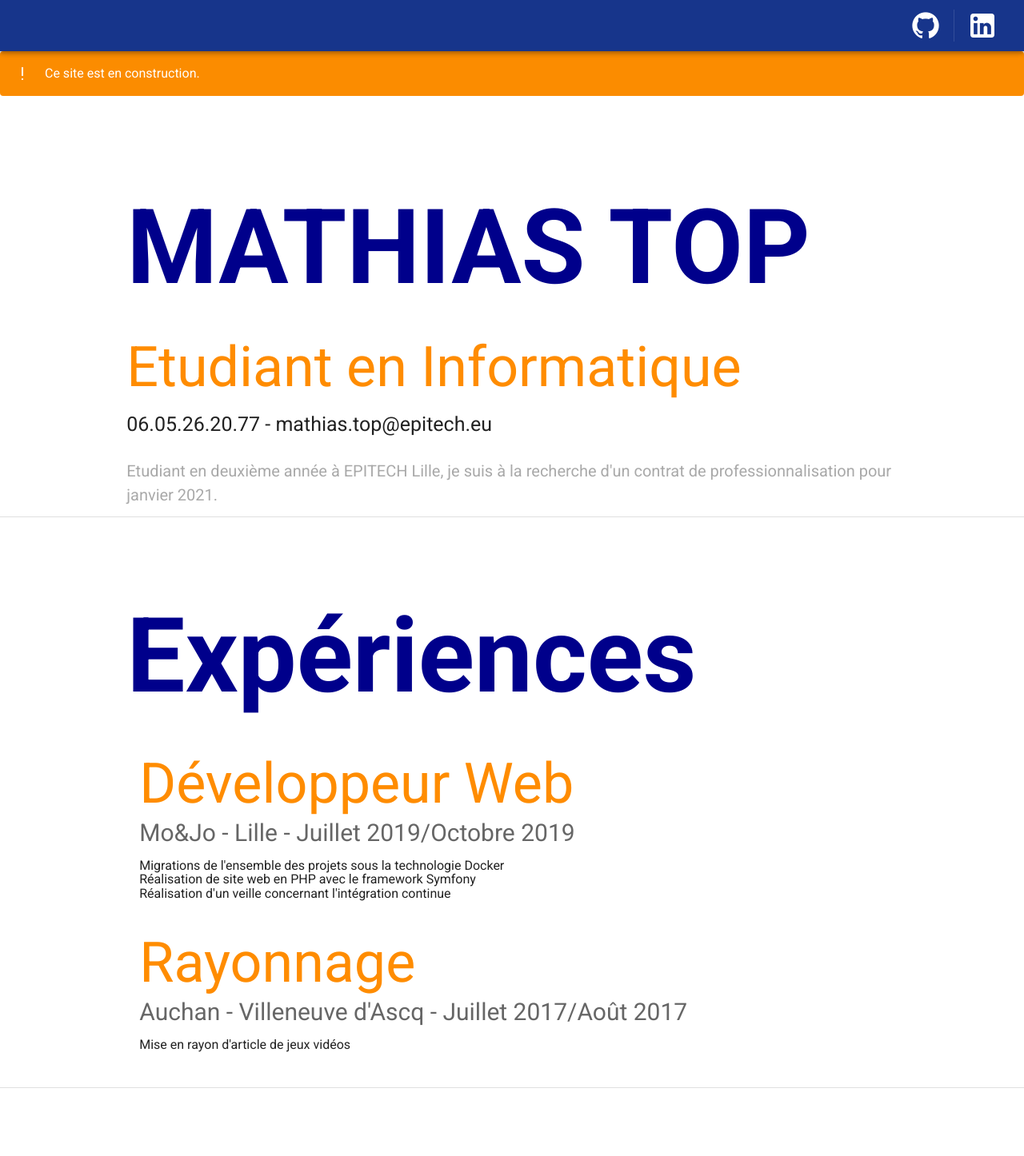
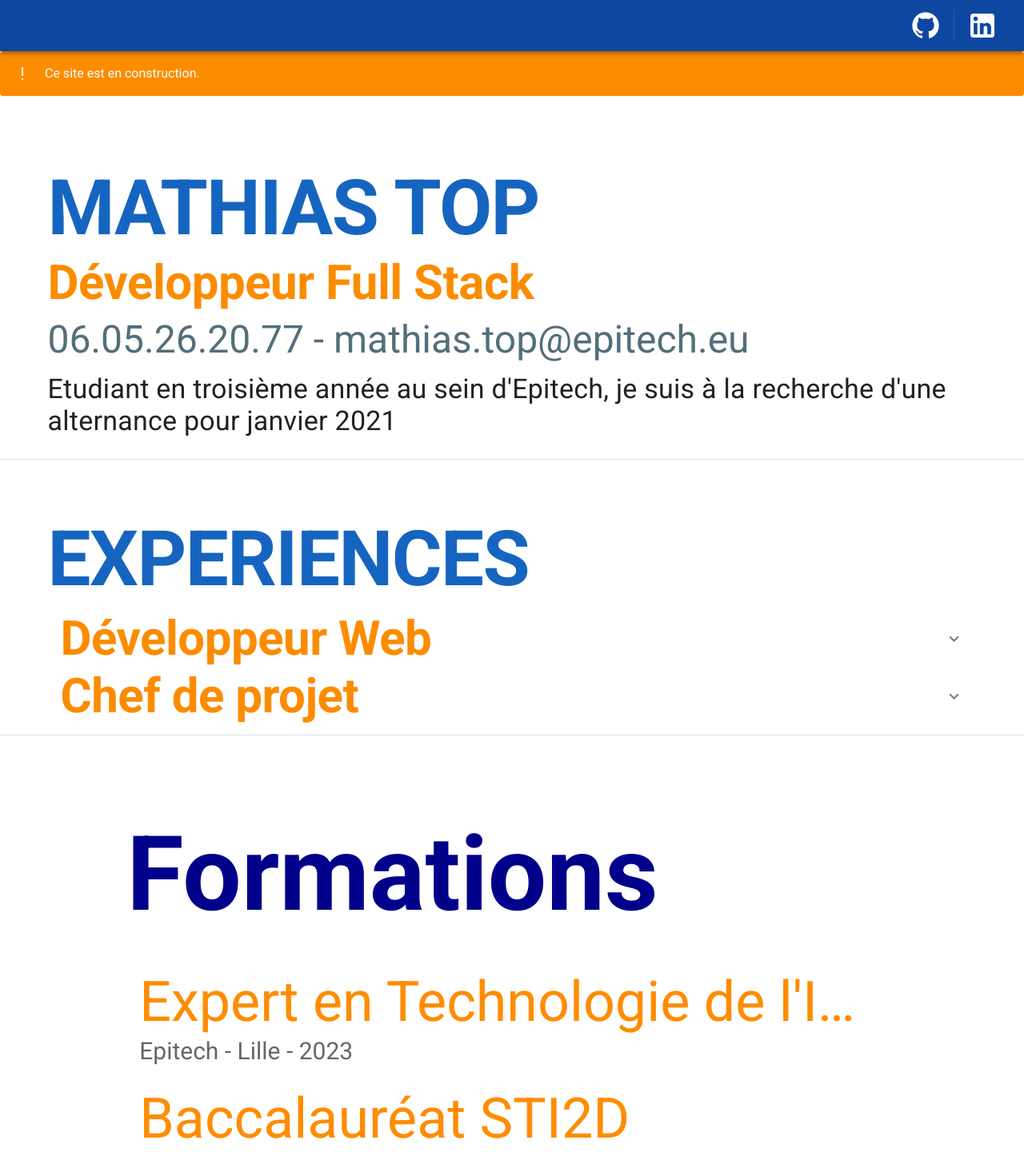
Before and after one commit to mathiastop/cv-site, a Vue app: page / in a window 1280 px wide. Shown: the top 1446 px of the page at 80% size. Built offline with nearby package versions, Linux system fonts and the light colour scheme.

Commit message:
[~] rewrite main and experiences

```diff
--- a/src/App.vue
+++ b/src/App.vue
@@ -2,19 +2,9 @@
   <v-app>
     <v-app-bar
       app
-      color="#17358B"
+      color="blue darken-4"
       dark
     >
-      <div class="d-flex align-center">
-        <v-img
-          alt="Mathias Top"
-          class="shrink mr-2"
-          contain
-          src="./assets/mathias.top.png"
-          transition="scale-transition"
-          width="40"
-        />
-      </div>
 
       <v-spacer></v-spacer>
 
@@ -35,31 +25,31 @@
       </v-btn>
     </v-app-bar>
 
-    <v-content>
+    <v-main>
       <v-alert type="warning">
         Ce site est en construction.
       </v-alert>
-    </v-content>
+    </v-main>
 
-    <v-content>
+    <v-main>
       <Main/>
-    </v-content>
+    </v-main>
     <v-divider></v-divider>
-    <v-content>
+    <v-main>
       <Experience/>
-    </v-content>
+    </v-main>
     <v-divider></v-divider>
-    <v-content>
+    <v-main>
       <Formation/>
-    </v-content>
+    </v-main>
     <v-divider></v-divider>
-    <v-content>
+    <v-main>
       <Competences/>
-    </v-content>
+    </v-main>
     <v-divider></v-divider>
-    <v-content>
+    <v-main>
       <Realisations/>
-    </v-content>
+    </v-main>
   </v-app>
 </template>
 
--- a/src/components/Experience.vue
+++ b/src/components/Experience.vue
@@ -1,88 +1,55 @@
 <template>
   <v-container>
-    <v-row v-show="$vuetify.breakpoint.mdAndUp">
-      <v-col cols="1"></v-col>
-      <v-col cols="10">
-        <div style="font-size: 130px; font-weight: bold; color: darkblue">
-          Expériences
-        </div>
-        <v-list>
-
+    <p class="text-h1 blue--text text--darken-3 font-weight-bold">EXPERIENCES</p>
+    <v-list-group>
+      <template v-slot:activator>
+        <v-list-item-title class="text-h2 orange--text text--darken-1 font-weight-bold">Développeur Web</v-list-item-title>
+      </template>
       <v-list-item>
         <v-list-item-content>
-              <v-list-item-title style="font-size: 70px; color: darkorange">
-                Développeur Web
+          <v-list-item-title class="text-h3 blue-grey--text text--darken-1">
+            Mo&Jo - Lille - Juillet 2019/Octobre 2019
           </v-list-item-title>
-              <v-list-item-subtitle style="font-size: 30px">
-                Mo&Jo - Lille - Juillet 2019/Octobre 2019
+          <v-list-item-subtitle class="text-h4 black--text">
+            Migration de l’ensemble des projets sous la technologie <strong class="blue--text text--darken-3">Docker</strong>
           </v-list-item-subtitle>
-              <v-list-item-content>
-                Migrations de l'ensemble des projets sous la technologie Docker<br/>
-                Réalisation de site web en PHP avec le framework Symfony<br/>
-                Réalisation d'un veille concernant l'intégration continue<br/>
-              </v-list-item-content>
+          <v-list-item-subtitle class="text-h4 black--text">
+            Réalisation de sites web en <strong class="blue--text text--darken-3">PHP</strong> avec le framework <strong class="blue--text text--darken-3">Symfony</strong>
+          </v-list-item-subtitle>
+          <v-list-item-subtitle class="text-h4 black--text">
+            Réalisation d'une veille concernant l’intégration continue - <strong class="blue--text text--darken-3">PHPUnit</strong> et <strong class="blue--text text--darken-3">CircleCI</strong>
+          </v-list-item-subtitle>
         </v-list-item-content>
       </v-list-item>
-
-          <v-list-item two-line>
+    </v-list-group>
+    <v-list-group>
+    <template v-slot:activator>
+      <v-list-item-title class="text-h2 orange--text text--darken-1 font-weight-bold">Chef de projet</v-list-item-title>
+    </template>
+    <v-list-item>
       <v-list-item-content>
-              <v-list-item-title style="font-size: 70px; color: darkorange">
-                Rayonnage
+        <v-list-item-title class="text-h3 blue-grey--text text--darken-1">
+          LUC Judo - Lille - Juin 2020/Août 2020
         </v-list-item-title>
-              <v-list-item-subtitle style="font-size: 30px">
-                Auchan - Villeneuve d'Ascq - Juillet 2017/Août 2017
+        <v-list-item-subtitle class="text-h4 black--text">
+          Réalisation d'un site en <strong class="blue--text text--darken-3">PHP/Symfony</strong> pour le back, et <strong class="blue--text text--darken-3">Boostrap</strong> pour le front
         </v-list-item-subtitle>
-              <v-list-item-content>
-                Mise en rayon d'article de jeux vidéos
-              </v-list-item-content>
+        <v-list-item-subtitle class="text-h4 black--text">
+          <v-tooltip bottom>
+            <template v-slot:activator="{on, attrs}">
+              <span v-bind="attrs" v-on="on">
+                <a href="https://lillejudo.fr" target="_blank" class="orange--text text--darken-1">
+                  https://lillejudo.fr
+                </a>
+              </span>
+            </template>
+            <span>Ouvrir dans un nouvel onglet</span>
+          </v-tooltip>
+        </v-list-item-subtitle>
       </v-list-item-content>
     </v-list-item>
-
-        </v-list>
-      </v-col>
-    </v-row>
-    <v-row v-show="$vuetify.breakpoint.smAndDown">
-      <v-col cols="1"></v-col>
-      <v-col cols="10">
-        <div style="font-size: 130px; font-weight: bold; color: darkblue">
-          Expériences
-        </div>
-        <v-list>
-
-          <v-list-item>
-            <v-list-item-content>
-              <v-list-item-title style="font-size: 70px; color: darkorange">
-                Développeur Web
-              </v-list-item-title>
-              <v-list-item-subtitle style="font-size: 30px">
-                Mo&Jo - Lille - Juillet 2019/Octobre 2019
-              </v-list-item-subtitle>
-              <v-list-item-content>
-                Migrations de l'ensemble des projets sous la technologie Docker<br/>
-                Réalisation de site web en PHP avec le framework Symfony<br/>
-                Réalisation d'un veille concernant l'intégration continue<br/>
-              </v-list-item-content>
-            </v-list-item-content>
-          </v-list-item>
-
-          <v-list-item two-line>
-            <v-list-item-content>
-              <v-list-item-title style="font-size: 70px; color: darkorange">
-                Rayonnage
-              </v-list-item-title>
-              <v-list-item-subtitle style="font-size: 30px">
-                Auchan - Villeneuve d'Ascq - Juillet 2017/Août 2017
-              </v-list-item-subtitle>
-              <v-list-item-content>
-                Mise en rayon d'article de jeux vidéos
-              </v-list-item-content>
-            </v-list-item-content>
-          </v-list-item>
-        </v-list>
-      </v-col>
-    </v-row>
+  </v-list-group>
   </v-container>
-
 </template>
 
 <script>
@@ -92,5 +59,7 @@ export default {
 </script>
 
 <style scoped>
-
+.change-color:hover {
+  color: darkorange;
+}
 </style>
--- a/src/components/Main.vue
+++ b/src/components/Main.vue
@@ -1,43 +1,11 @@
 <template>
   <v-container>
-    <v-row v-show="$vuetify.breakpoint.mdAndUp">
-      <v-col cols="1" ></v-col>
-      <v-col cols="10">
-        <div style="font-size: 130px; font-weight: bold; color: darkblue">
-          MATHIAS TOP
-        </div>
-        <div style="font-size: 70px; color: darkorange">
-          Etudiant en Informatique
-        </div>
-        <div style="font-size: 25px">
-          06.05.26.20.77 - mathias.top@epitech.eu
-        </div>
-        <br/>
-        <div style="font-size: 20px; color: darkgrey">
-          Etudiant en deuxième année à EPITECH Lille, je suis à la recherche d'un contrat de professionnalisation pour janvier 2021.
-        </div>
-      </v-col>
-      <v-col cols="1"></v-col>
-    </v-row>
-
-    <v-row v-show="$vuetify.breakpoint.smAndDown">
-      <v-col cols="1" ></v-col>
-      <v-col cols="10">
-        <div style="font-size: 130px; font-weight: bold; color: darkblue">
-          MATHIAS TOP
-        </div>
-        <div style="font-size: 70px; color: darkorange">
-          Etudiant en Informatique
-        </div>
-        <div style="font-size: 25px">
-          06.05.26.20.77 - mathias.top@epitech.eu
-        </div>
-        <div style="font-size: 20px; color: darkgrey">
-          Etudiant en deuxième année à EPITECH Lille, je suis à la recherche d'un contrat de professionnalisation pour janvier 2021.
-        </div>
-      </v-col>
-      <v-col cols="1"></v-col>
-    </v-row>
+    <v-responsive>
+      <p class="text-h1 blue--text text--darken-3 font-weight-bold">MATHIAS TOP</p>
+      <p class="text-h2 orange--text text--darken-1 font-weight-bold">Développeur Full Stack</p>
+      <p class="text-h3 blue-grey--text text--darken-1">06.05.26.20.77 - mathias.top@epitech.eu</p>
+      <p class="text-h4">Etudiant en troisième année au sein d'Epitech, je suis à la recherche d'une alternance pour janvier 2021</p>
+    </v-responsive>
   </v-container>
 </template>
 
```
Also changed, not shown: package.json (+17 -17 lines), src/assets/mathias.top.png (deleted), 1 other file (tests, documents, lock files or other folders). Lines whose indentation alone changed are shown as unchanged.
